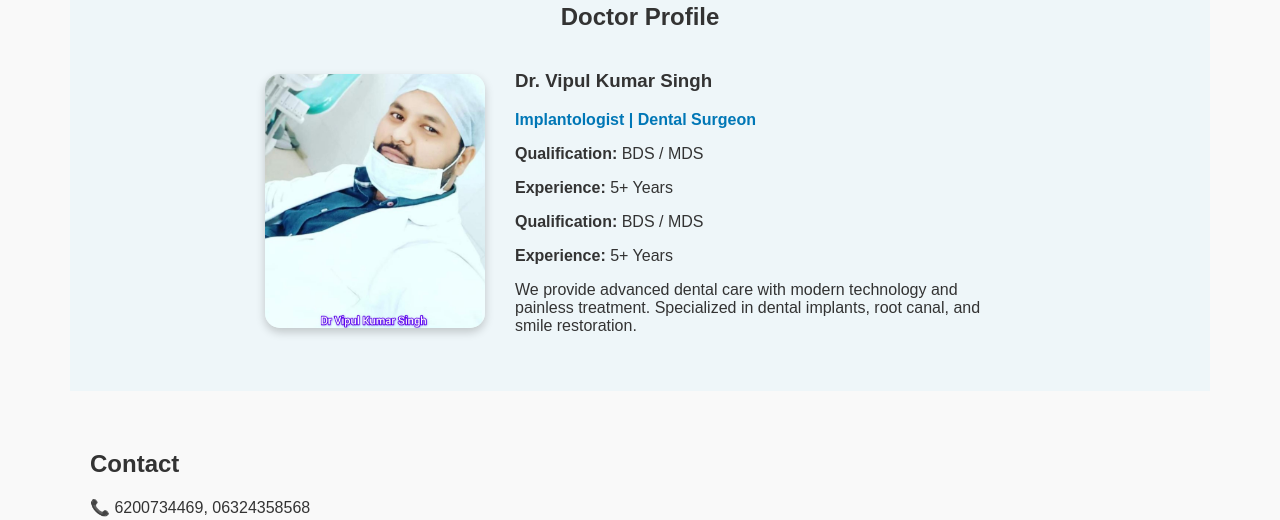
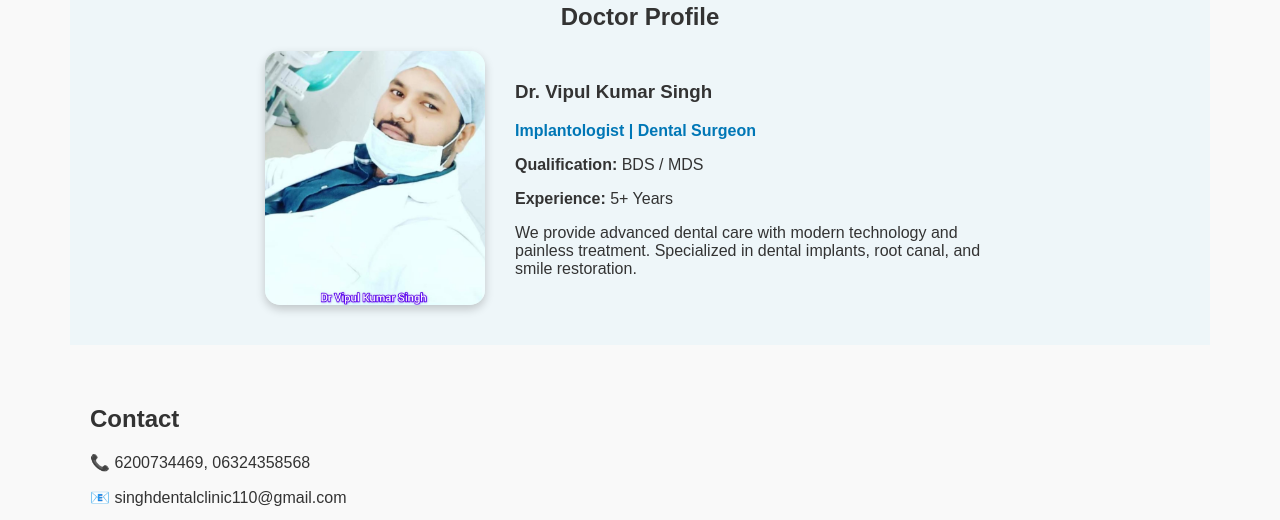
Before and after one commit to singhdental/dental-clinic-website, a plain HTML site: page index.html in a window 1280 px wide. Shown: the part 2933-3453 px from the top of the page. Drawn offline with Linux system fonts and the light colour scheme.

Commit message:
Update index.html

```diff
--- a/index.html
+++ b/index.html
@@ -207,8 +207,6 @@ text-decoration:none;
 Implantologist | Dental Surgeon
 </p>
 
-<p><b>Qualification:</b> BDS / MDS</p>
-<p><b>Experience:</b> 5+ Years</p>
     <p><b>Qualification:</b> BDS / MDS</p>
     <p><b>Experience:</b> 5+ Years</p>
     <p>
```
